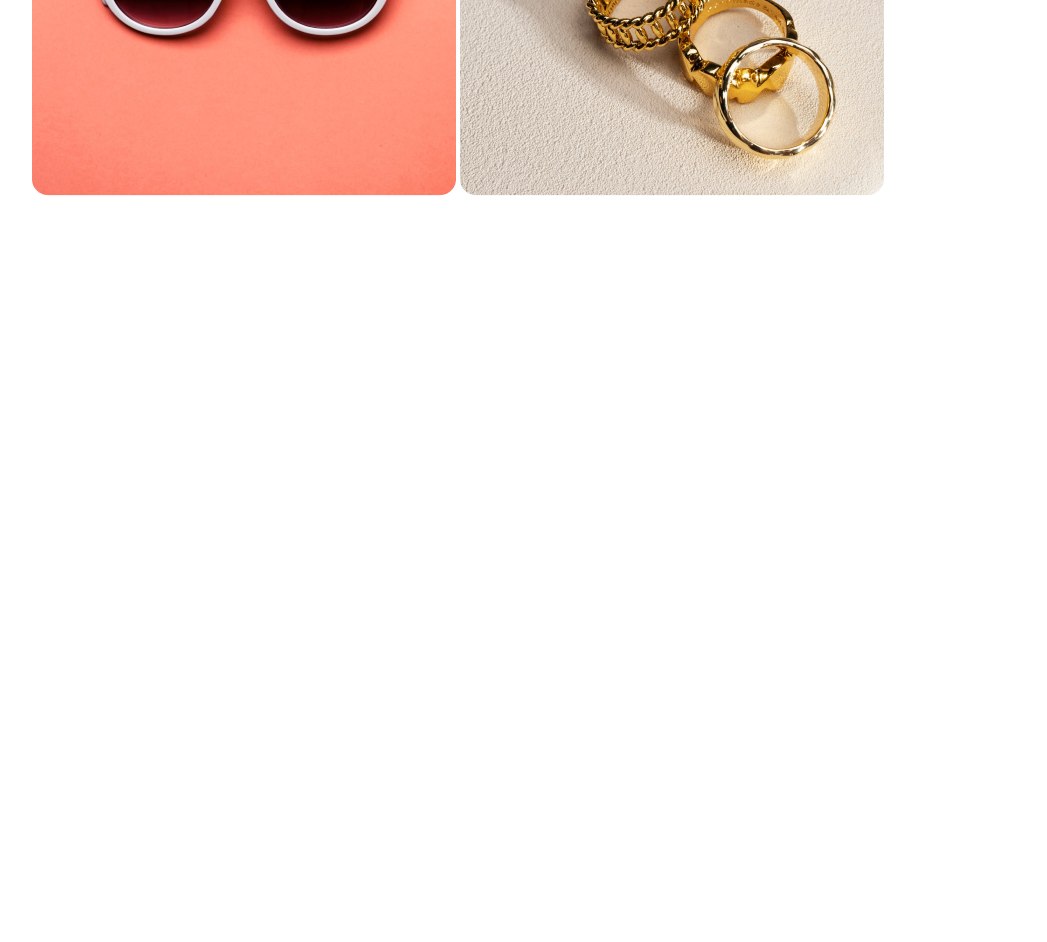
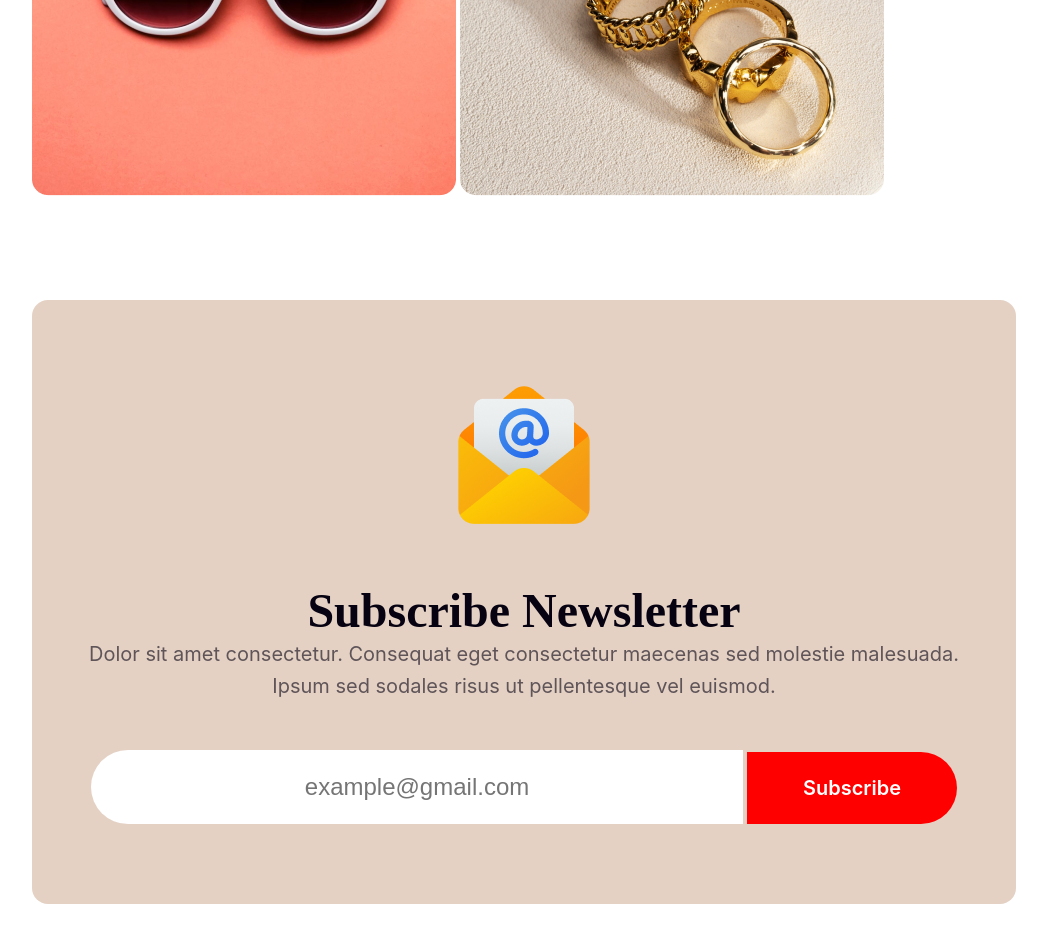
Before and after one commit to shahriar9412/origin-one-1100, a plain HTML site: page index.htm in a window 1280 px wide. Shown: the part 6350-7292 px from the top of the page, without its empty margins (116-1163 px from the left). Before the commit the page ends 6650 px from the top, so only its background shows below. Drawn offline with Linux system fonts and the light colour scheme.

Commit message:
subscribe section added

```diff
--- a/index.htm
+++ b/index.htm
@@ -93,6 +93,17 @@
             <img src="images/Rectangle 8.png" alt="" class="product">
 
         </section>
+        <section class="subscribe">
+            <img src="images/Group 61.png" alt="">
+            <p class="s-1">Subscribe Newsletter</p>
+            <p class="s-2">Dolor sit amet consectetur. Consequat eget consectetur maecenas sed molestie malesuada. Ipsum sed sodales risus ut pellentesque vel euismod.</p>
+            <label>
+                <input type="email" name="" id="" placeholder="example@gmail.com">
+                <button class="subscriber-button">Subscribe</button>
+            </label>
+
+
+        </section>
     </main>
 </body>
 
--- a/style.css
+++ b/style.css
@@ -286,10 +286,66 @@
     font-weight: 400;
     line-height: 32px;
 }
+
 /* products section */
-.products{
+.products {
     margin: 0 140px 100px 140px;
 }
-.product:hover{
+
+.product:hover {
     transform: scale(1.1);
 }
+
+/* subscribe section */
+.subscribe {
+    margin: 0 140px 100px 140px;
+    text-align: center;
+    background-color: #e4d1c4;
+    border-radius: 16px;
+    padding: 80px 0;
+
+}
+
+.s-1 {
+    color: #070211;
+    font-family: Merriweather;
+    font-size: 48px;
+    font-weight: 900;
+    text-transform: capitalize;
+    margin-bottom: 0;
+}
+
+.s-2 {
+    margin-top: 0;
+    color: rgba(7, 2, 17, 0.60);
+    font-family: Inter;
+    font-size: 20px;
+    font-weight: 400;
+    line-height: 32px;
+    max-width: 896px;
+    margin: auto;
+    margin-bottom: 48px;
+}
+
+input {
+    width: 648px;
+    height: 72px;
+    border-radius: 50px 0 0 50px;
+    text-align: center;
+    font-size: 24px;
+    border: none;
+}
+
+.subscriber-button {
+    width: 210px;
+    height: 72px;
+    border-radius: 0px 50px 50px 0px;
+    background: #F00;
+    color: #FFF;
+    text-align: center;
+    font-family: Inter;
+    font-size: 20px;
+    font-weight: 600;
+    text-transform: capitalize;
+    border: none;
+}
```
